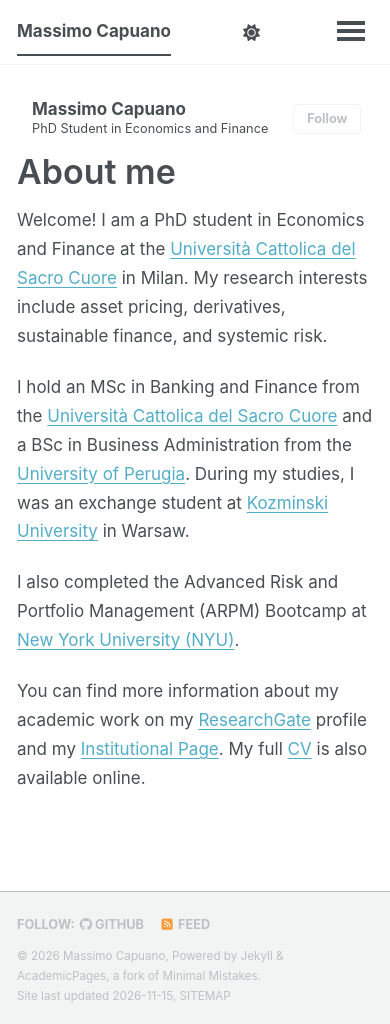
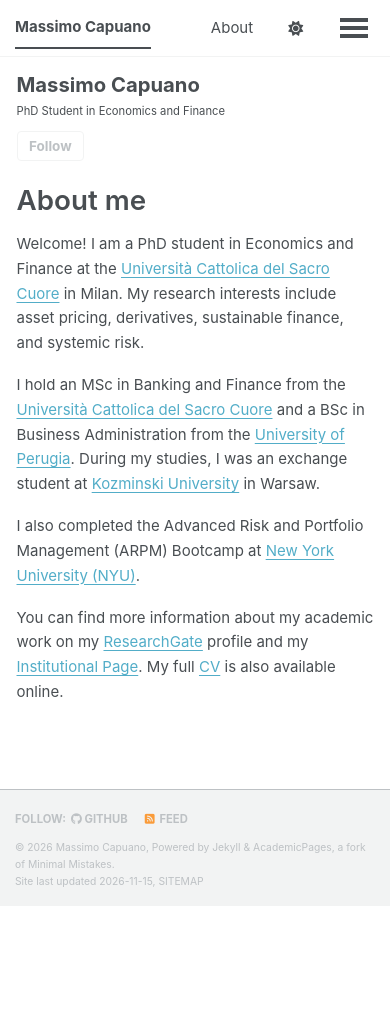
Before and after one commit to capuanomassimo/capuanomassimo.github.io, a Jekyll site: the page built from _pages/about.md, in a window 390 px wide and 1024 px high. Built offline with Jekyll 4.4.1, drawn with Linux system fonts in a browser that asks for light colours; a script bundle is joined from its source files by our own code; a style sheet for code colours, icons or effects is not loaded.

Commit message:
Improve mobile typography and author profile layout

```diff
--- a/assets/css/main.scss
+++ b/assets/css/main.scss
@@ -141,3 +141,117 @@ a {
   white-space: normal;
   overflow-wrap: break-word;
 }
+
+/* ========================================
+   Mobile refinement — preserve desktop
+   ======================================== */
+
+@media screen and (max-width: 767px) {
+  html {
+    font-size: 15px;
+  }
+
+  body {
+    line-height: 1.65;
+  }
+
+  #main {
+    margin-top: 1.1em;
+    padding-left: 1.1em;
+    padding-right: 1.1em;
+  }
+
+  /* Keep the author block compact and readable on phones. */
+  .sidebar {
+    margin-top: 0.5em;
+    margin-bottom: 1.6em;
+  }
+
+  .author__content {
+    display: block;
+    width: auto;
+    padding: 0;
+    line-height: 1.35;
+  }
+
+  .sidebar .author__name {
+    margin: 0 0 0.25em;
+    font-size: 1.35rem;
+    line-height: 1.2;
+  }
+
+  .author__bio {
+    margin: 0;
+    font-size: 1rem;
+    line-height: 1.45;
+  }
+
+  .author__urls-wrapper {
+    display: block;
+    margin-top: 0.75em;
+  }
+
+  .author__urls-wrapper > button {
+    display: inline-block;
+    margin: 0;
+    padding: 0.45em 0.85em;
+    font-size: 0.9rem;
+  }
+
+  .author__urls {
+    right: auto;
+    left: 0;
+    max-width: min(19rem, calc(100vw - 3rem));
+  }
+
+  /* Reduce oversized headings and paragraph density. */
+  .page__title {
+    margin-bottom: 0.55em;
+    font-size: clamp(1.85rem, 7vw, 2.25rem);
+    line-height: 1.15;
+  }
+
+  .page__content {
+    font-size: 1rem;
+  }
+
+  .page__content p,
+  .page__content li {
+    font-size: 1rem;
+    line-height: 1.65;
+  }
+
+  .page__content p {
+    margin-bottom: 1.15em;
+  }
+
+  .page__content h2 {
+    margin-top: 1.8em;
+    font-size: 1.3rem;
+  }
+
+  /* Avoid oversized navigation labels on narrow screens. */
+  .greedy-nav {
+    min-width: 0;
+  }
+
+  .greedy-nav .visible-links li:first-child a {
+    max-width: calc(100vw - 9rem);
+    overflow-wrap: anywhere;
+  }
+}
+
+@media screen and (max-width: 380px) {
+  #main {
+    padding-left: 0.9em;
+    padding-right: 0.9em;
+  }
+
+  .page__title {
+    font-size: 1.8rem;
+  }
+
+  .sidebar .author__name {
+    font-size: 1.25rem;
+  }
+}
```
